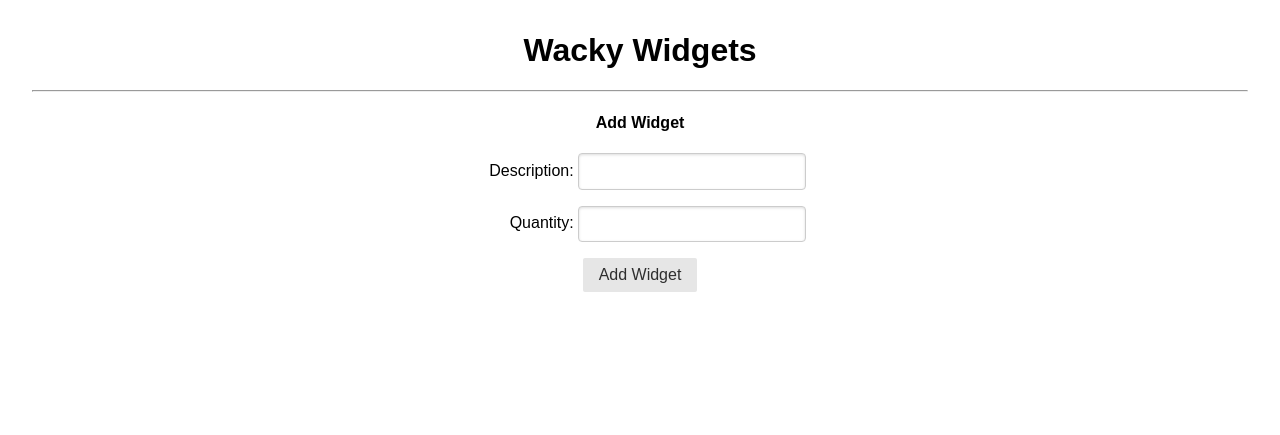
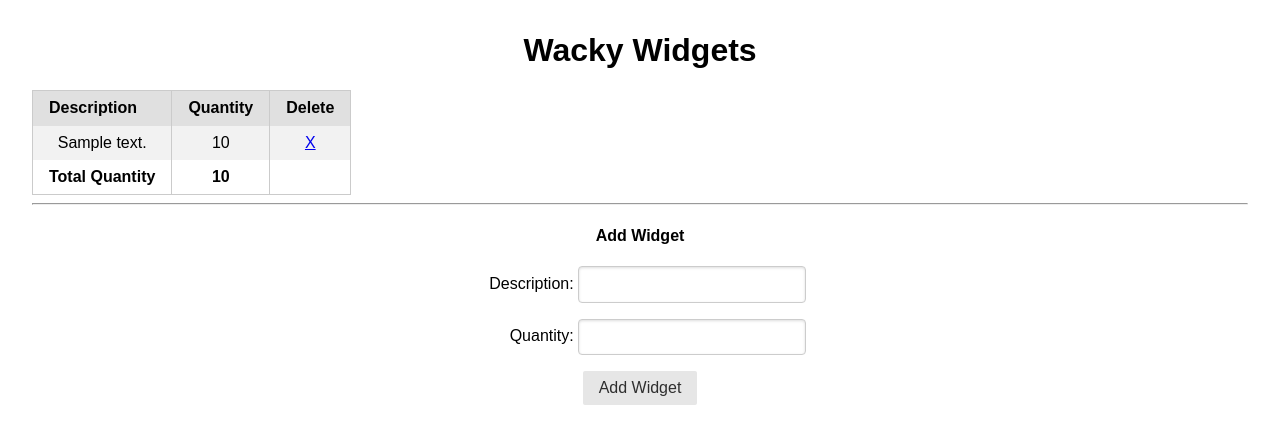
Before and after one commit to tiffbouchard/unit-3-assessment, a Django app: template unit_3_assessment/main_app/templates/index.html in a window 1280 px wide. Shown: the top 435 px of the page. Run offline with Django 3.2, Linux system fonts and the light colour scheme; tables that the repository leaves empty hold one stand-in row (values such as "Sample post"); the template is opened without the code that fills it: values that come from a table or form of the project are taken from there, most other values are stand-ins (such as "Sample title", 1, 10 or a date in 2020); some libraries are stand-ins or nearby versions.

Commit message:
add table and total

```diff
--- a/unit_3_assessment/main_app/templates/index.html
+++ b/unit_3_assessment/main_app/templates/index.html
@@ -11,20 +11,55 @@
       integrity="sha384-nn4HPE8lTHyVtfCBi5yW9d20FjT8BJwUXyWZT9InLYax14RDjBj46LmSztkmNP9w"
       crossorigin="anonymous"
     />
-    <link rel="stylesheet" type="text/css" href="{% static 'css/style.css' %}">
+    <link
+      rel="stylesheet"
+      type="text/css"
+      href="{% static 'css/style.css' %}"
+    />
   </head>
   <body>
     <h1>Wacky Widgets</h1>
-  {% if widgets_list|length == 0 %}
+    {% if widgets|length == 0 %}
     <h3>No Widgets Exist</h3>
     {% else %}
+    <table class="pure-table pure-table-striped">
+      <thead>
+        <tr>
+          <th>Description</th>
+          <th>Quantity</th>
+          <th>Delete</th>
+        </tr>
+      </thead>
+      <tbody>
+        {% for widget in widgets %}
+        <tr>
+          <td>{{widget.description}}</td>
+          <td>{{widget.quantity}}</td>
+          <td>
+            <form action="{% url 'delete_widget' widget.id %}" method="POST">
+              {% csrf_token %}
+
+              <a href="#" onclick="this.parentNode.submit(); return false;"
+                >X</a
+              >
+            </form>
+          </td>
+        </tr>
+
+        {% endfor %}
+        <tr>
+          <td><b>Total Quantity</b></td>
+          <td><b>{{total}}</b></td>
+          <td></td>
+        </tr>
+      </tbody>
+    </table>
 
     {% endif %}
     <hr />
     <h4>Add Widget</h4>
-  <form class="pure-form" action="" method="post">
-      {% csrf_token %}
-      {{ form.as_p }}
+    <form class="pure-form" action="{% url 'add_widget' %}" method="post">
+      {% csrf_token %} {{ form.as_p }}
       <input type="submit" class="pure-button" value="Add Widget" />
     </form>
   </body>
```
Lines whose indentation alone changed are shown as unchanged.
